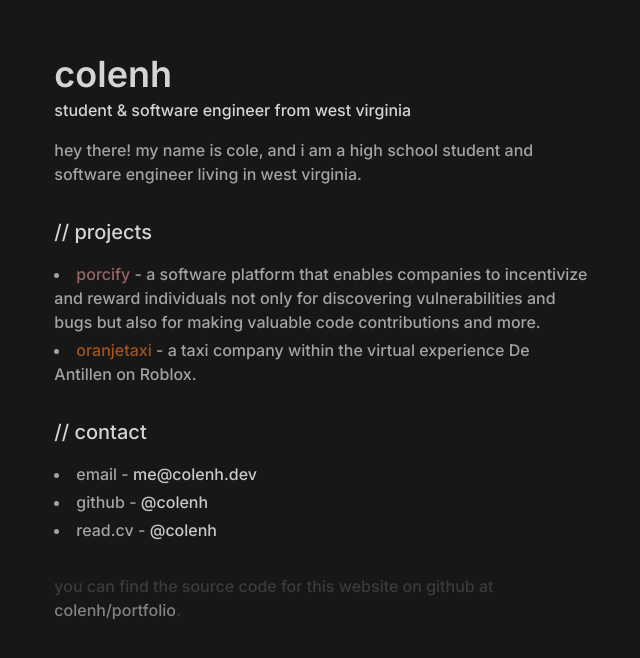
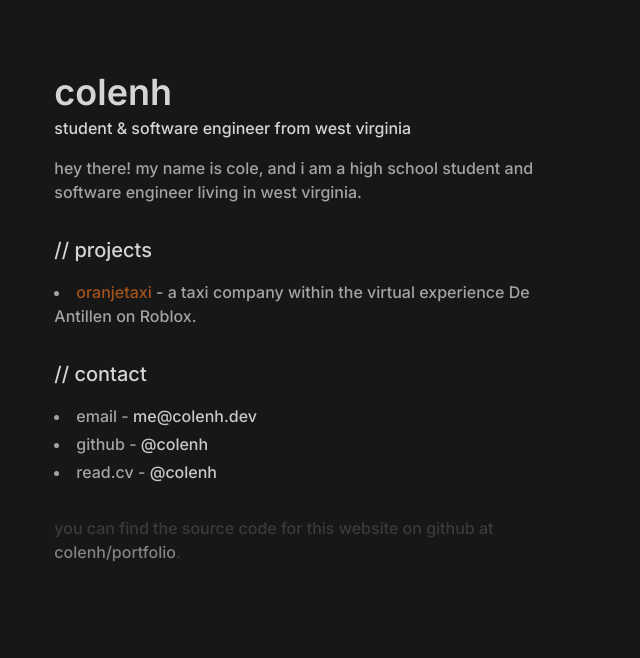
Before and after one commit to colenh/portfolio, a Next.js app: page / in a window 1280 px wide. Shown: the part 106-764 px from the top of the page, without its empty margins (319-959 px from the left). Built offline with nearby package versions, Linux system fonts and the light colour scheme.

Commit message:
porcify gone

```diff
--- a/app/page.tsx
+++ b/app/page.tsx
@@ -21,13 +21,6 @@ export default function Home() {
 						<div className="text-xl mt-1">// projects</div>
 
 						<ul className="text-neutral-400 my-4 text-base space-y-1 list-disc list-inside">
-							<li>
-								<Link href="https://porcify.com" className="text-[#ba7a79] hover:underline underline-offset-1 hover:animate-pulse items-center inline-flex opacity-80" target="_blank" rel="noreferrer">
-									porcify
-								</Link>{" "}
-								- a software platform that enables companies to incentivize and reward individuals not only for discovering vulnerabilities and bugs but also for making valuable code contributions and more.
-							</li>
-
 							<li>
 								<Link href="https://oranjetaxi.xyz" className="text-[#c4621b] hover:underline underline-offset-1 hover:animate-pulse items-center inline-flex opacity-80" target="_blank" rel="noreferrer">
 									oranjetaxi
```
